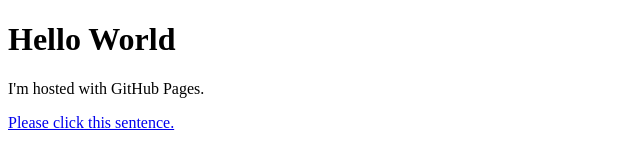
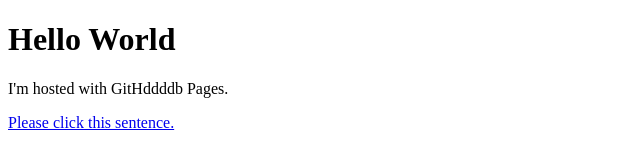
Before and after one commit to joo0421/java1, a plain HTML site: page index.html in a window 1280 px wide. Shown: the full height of the page, 0-640 px from the left. Drawn offline with Linux system fonts and the light colour scheme.

Commit message:
Update index.html

```diff
--- a/index.html
+++ b/index.html
@@ -2,7 +2,7 @@
 <html>
 <body>
 <h1>Hello World</h1>
-<p>I'm hosted with GitHub Pages.</p>
+<p>I'm hosted with GitHddddb Pages.</p>
   <a href="ex2.html"> Please click this sentence. </a>
 </body>
 </html>
```
